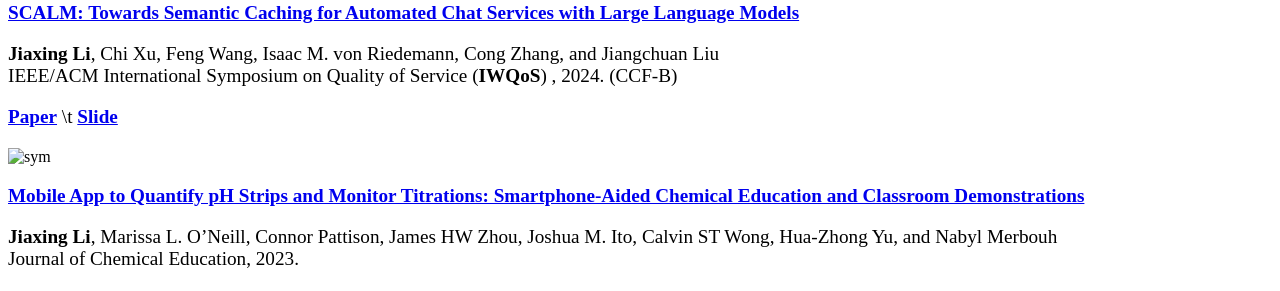
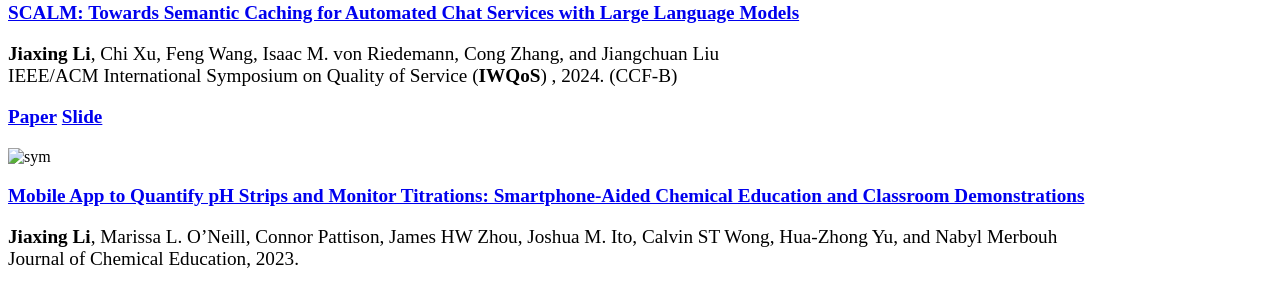
Before and after one commit to JiaxingLi-SFU/JiaxingLi-SFU.github.io, a Jekyll site: the page built from _pages/includes/pub.md, in a window 1280 px wide. Shown: the part 640-931 px from the top of the page. Built offline with Jekyll 4.4.1, drawn with Linux system fonts in a browser that asks for light colours; our own code applies the rules of GitHub Pages for plain Markdown files.

Commit message:
Update pub.md

```diff
--- a/_pages/includes/pub.md
+++ b/_pages/includes/pub.md
@@ -11,7 +11,7 @@
 **Jiaxing Li**, Chi Xu, Feng Wang, Isaac M. von Riedemann, Cong Zhang, and Jiangchuan Liu \\
 IEEE/ACM International Symposium on Quality of Service (**IWQoS**) , 2024. (CCF-B)
 
-[**Paper**](https://arxiv.org/pdf/2406.00025) \t [**Slide**](images/SCALM_presentation.pdf)
+[**Paper**](https://arxiv.org/pdf/2406.00025)      [**Slide**](images/SCALM_presentation.pdf)
 
 </div>
 </div>
```
